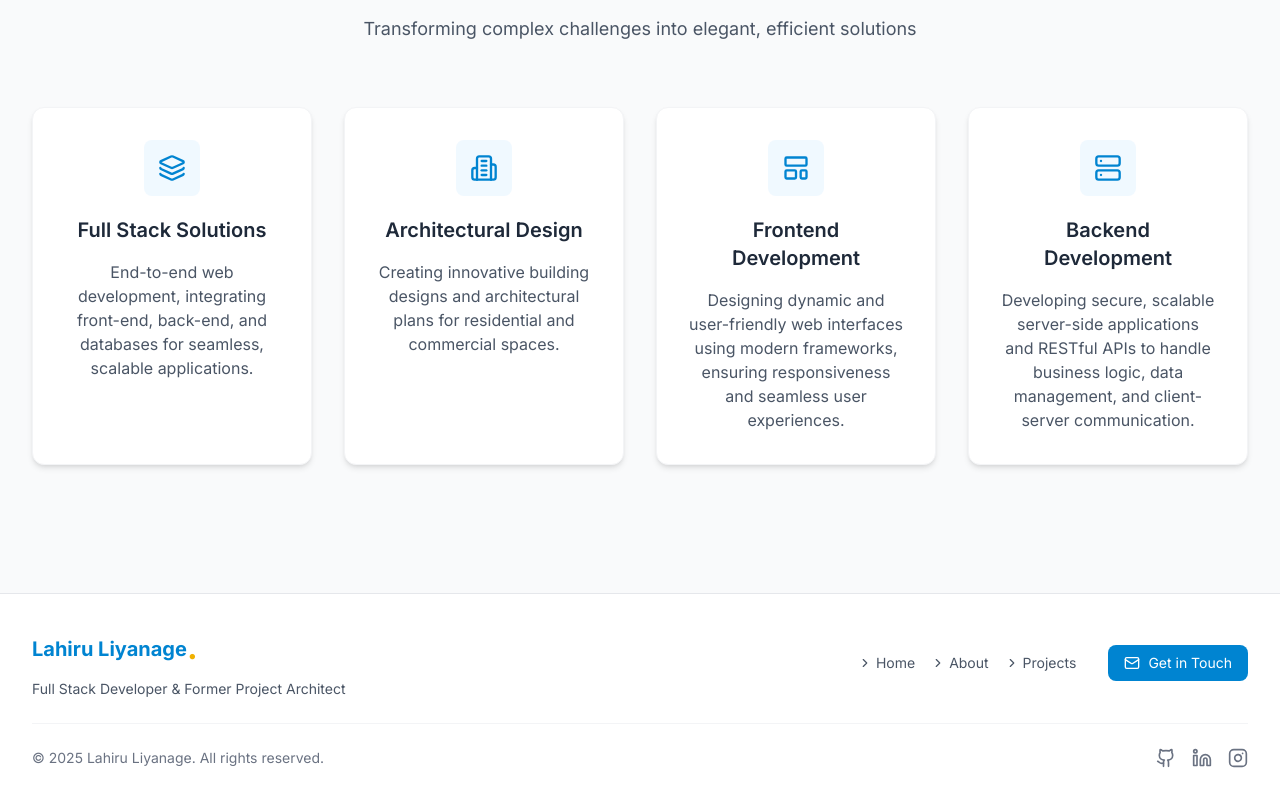
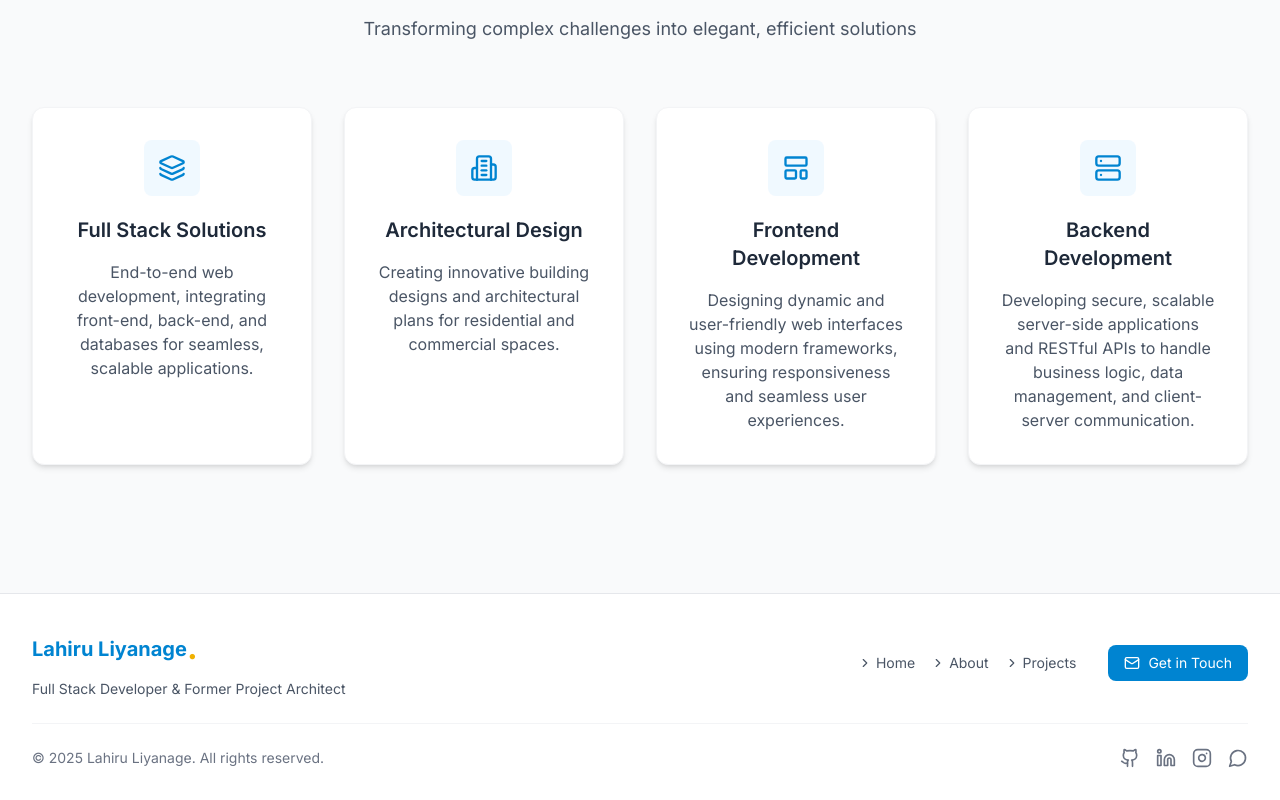
Before and after one commit to LahiruLiyanage/lahiruliyanage-Web-NextJs, a Next.js app: page / in a window 1280 px wide. Shown: the part 911-1711 px from the top of the page. Built offline with nearby package versions, Linux system fonts and the light colour scheme.

Commit message:
Ready to deply the Update

```diff
--- a/src/components/Footer.tsx
+++ b/src/components/Footer.tsx
@@ -107,6 +107,15 @@ const Footer = () => {
                             >
                                 <Instagram className="w-5 h-5" />
                             </a>
+                            <a
+                                href="https://wa.me/94719607296"
+                                target="_blank"
+                                rel="noopener noreferrer"
+                                className="text-gray-500 hover:text-sky-600 transition-colors duration-300"
+                                aria-label="WhatsApp Message"
+                            >
+                                <MessageCircle className="w-5 h-5" />
+                            </a>
                         </div>
                     </div>
                 </div>
```
